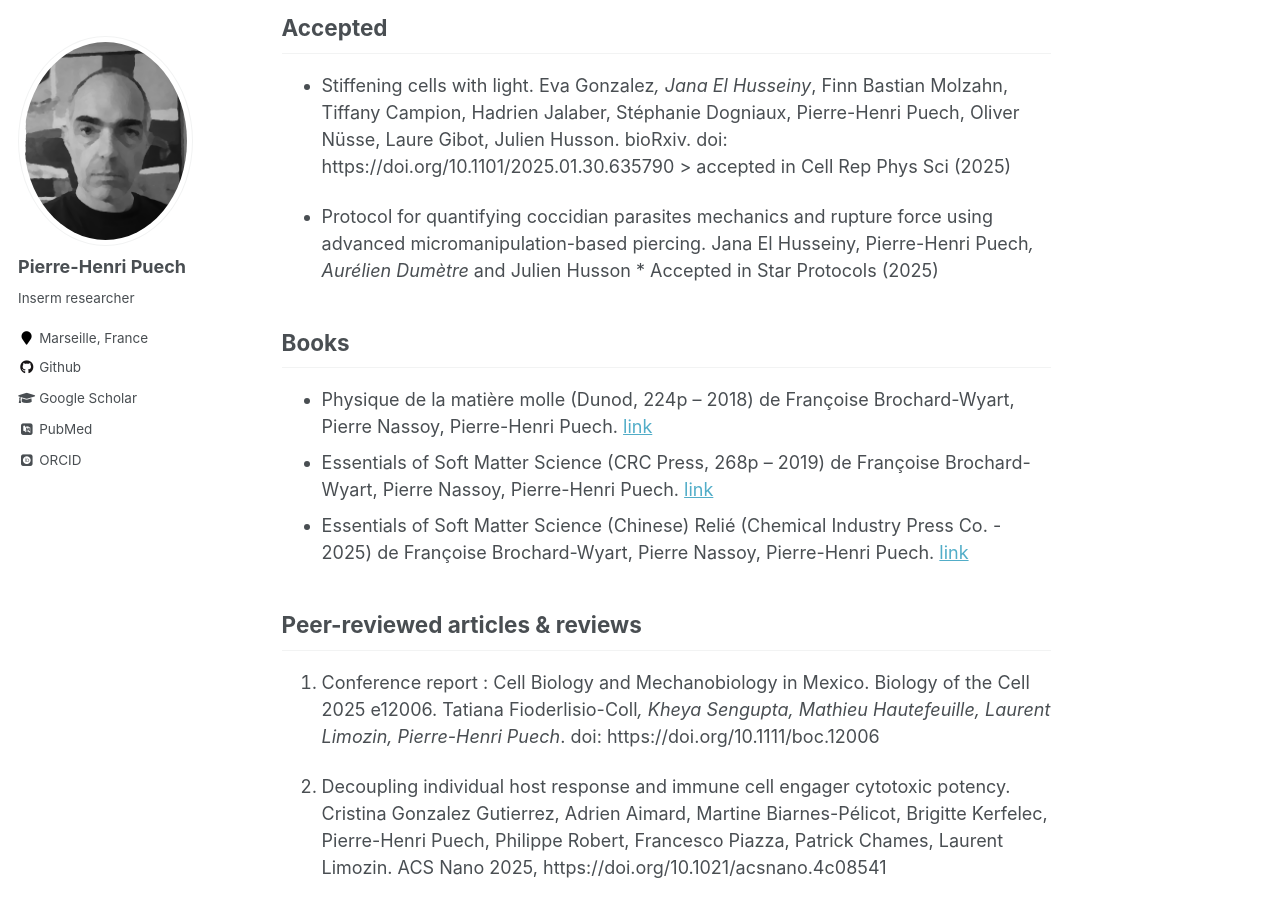
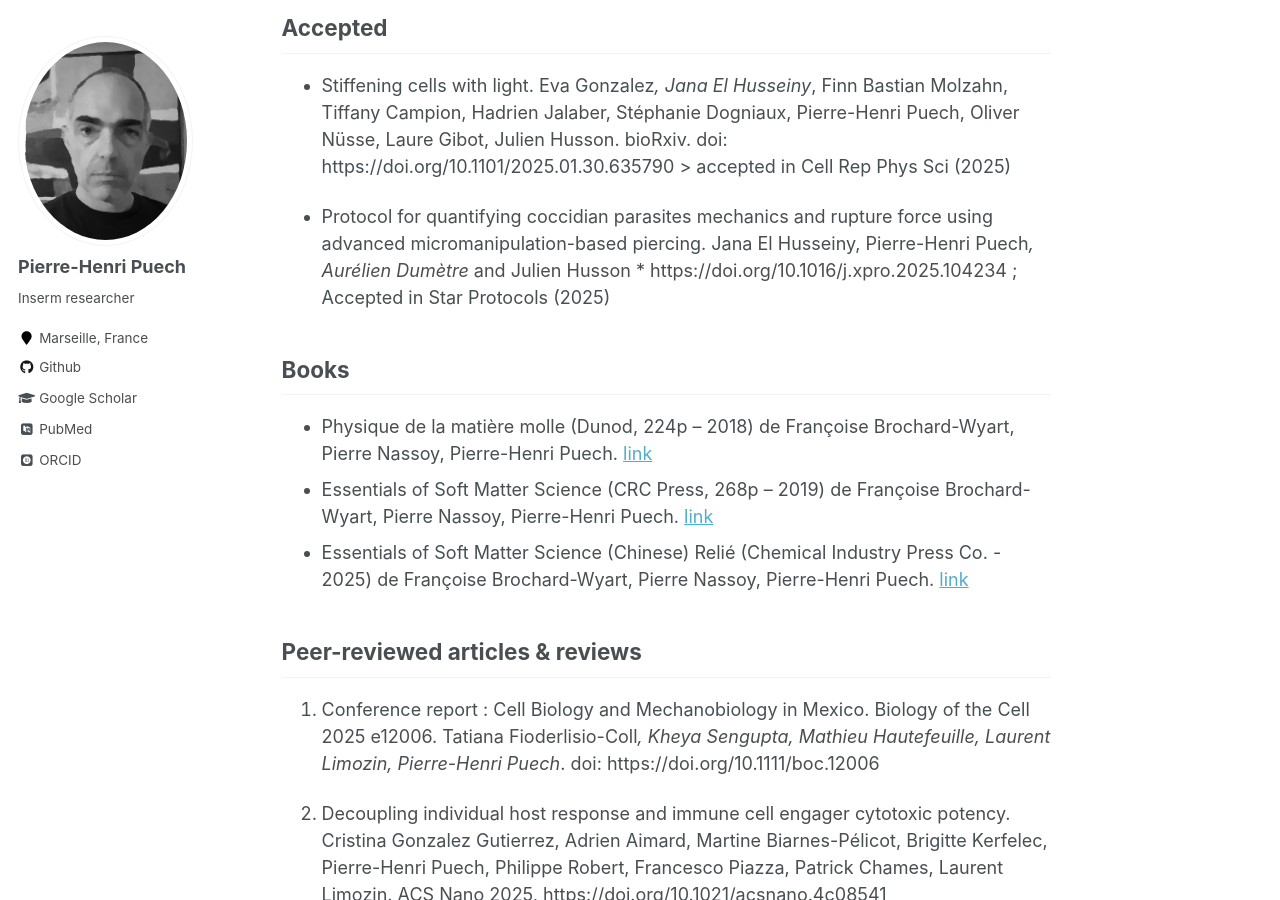
Before and after one commit to phpuech/phpuech.github.io, a Jekyll site: the page built from _pages/publications.md, in a window 1280 px wide and 900 px high, scrolled down 630 px. Built offline with Jekyll 4.4.1, drawn with Linux system fonts in a browser that asks for light colours; some web fonts are replaced; some of the changed lines change nothing that is shown.

Commit message:
ref jana paper

```diff
--- a/_pages/publications.md
+++ b/_pages/publications.md
@@ -32,7 +32,7 @@ Farah Mustapha, Martine Biarnes-Pelicot, Remy Torro, Jana El Husseiny, Kheya Sen
 
   - Stiffening cells with light. Eva Gonzalez*, Jana El Husseiny*, Finn Bastian Molzahn, Tiffany Campion, Hadrien Jalaber, Stéphanie Dogniaux, Pierre-Henri Puech, Oliver Nüsse, Laure Gibot, Julien Husson. bioRxiv. doi: https://doi.org/10.1101/2025.01.30.635790 > accepted in Cell Rep Phys Sci (2025)
 
-  - Protocol for quantifying coccidian parasites mechanics and rupture force using advanced micromanipulation-based piercing. Jana El Husseiny, Pierre-Henri Puech*, Aurélien Dumètre* and Julien Husson * Accepted in Star Protocols (2025)
+  - Protocol for quantifying coccidian parasites mechanics and rupture force using advanced micromanipulation-based piercing. Jana El Husseiny, Pierre-Henri Puech*, Aurélien Dumètre* and Julien Husson *  https://doi.org/10.1016/j.xpro.2025.104234 ; Accepted in Star Protocols (2025)
 
 ## Books
 
```
